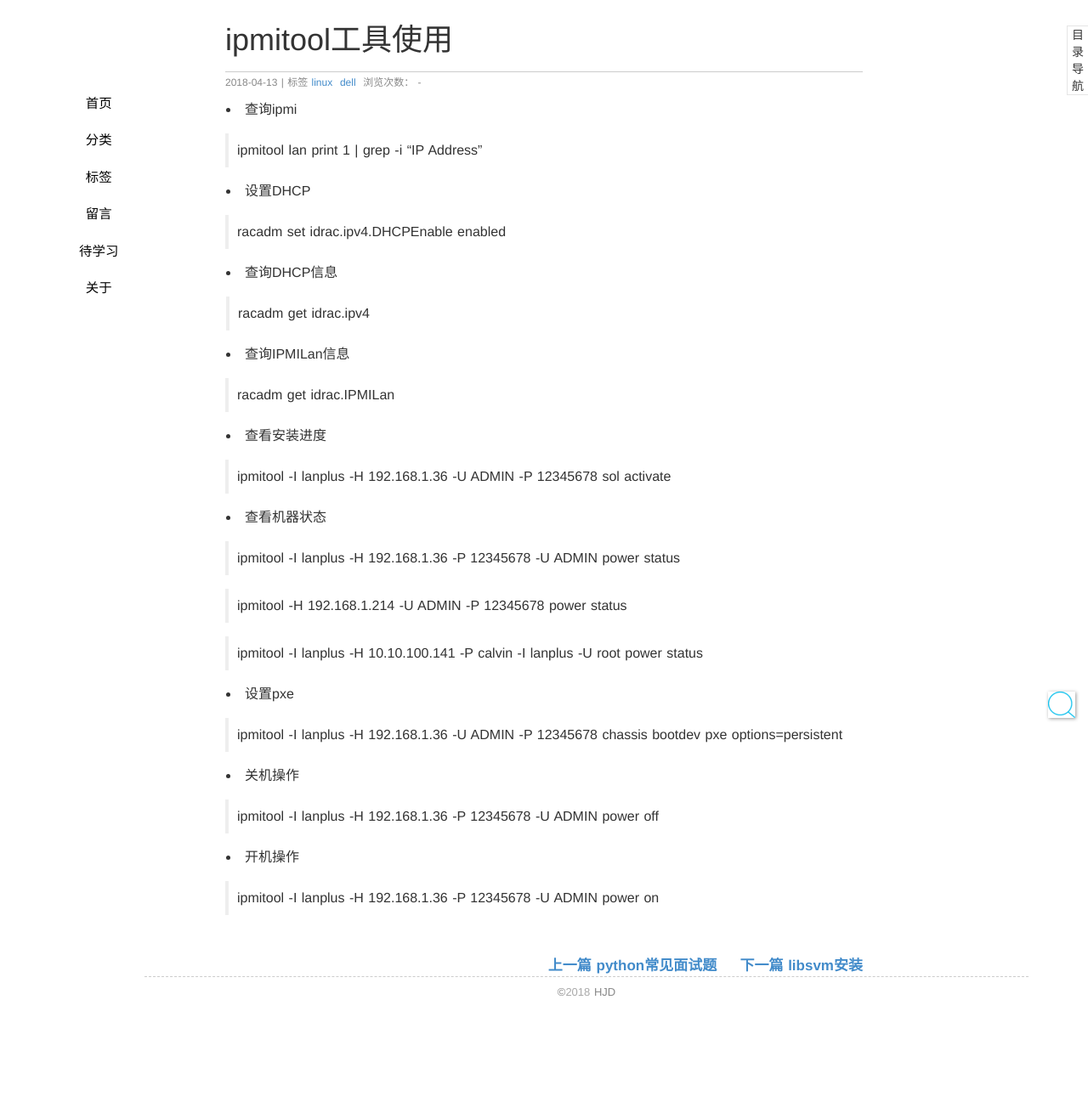
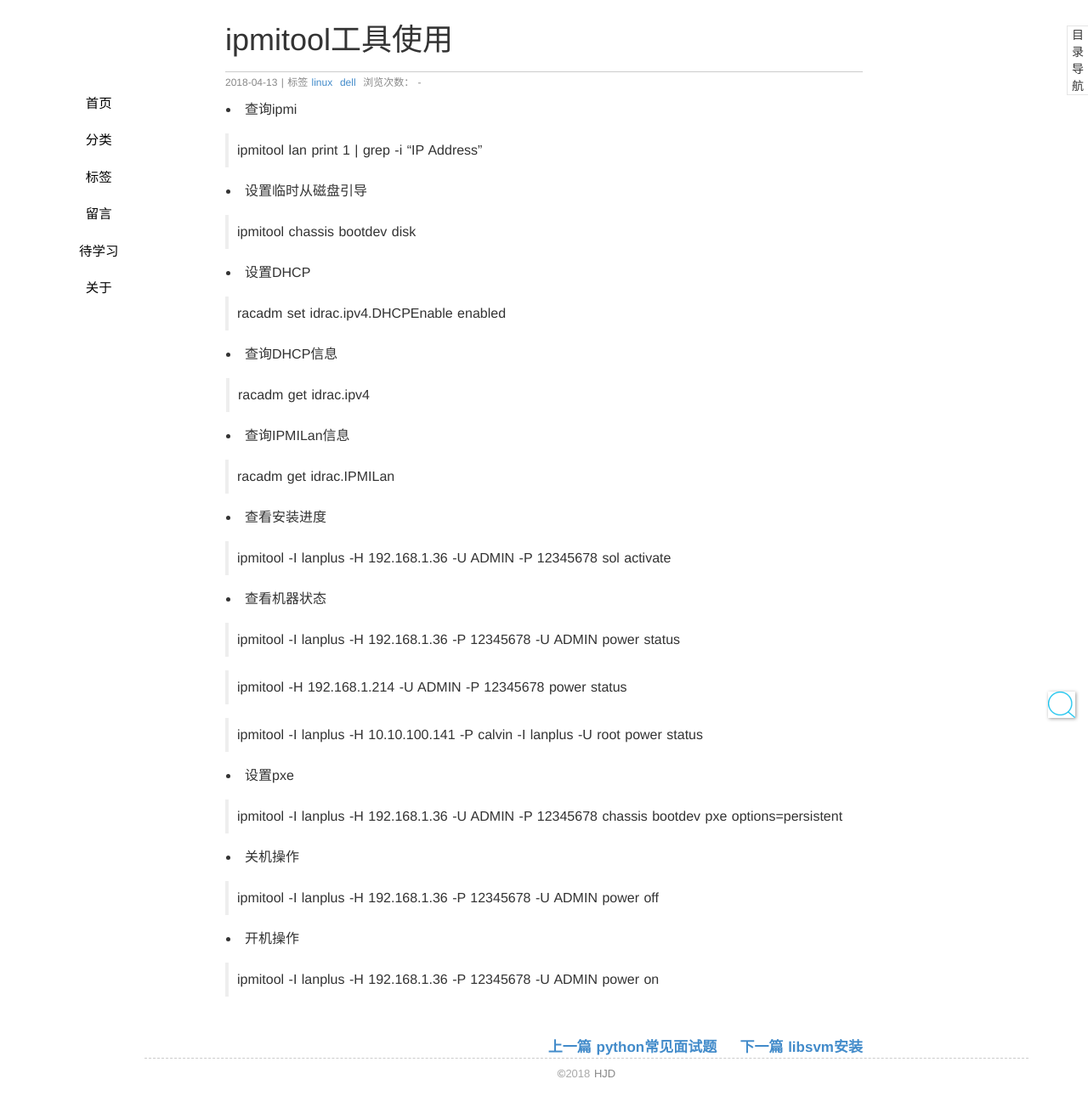
Before and after one commit to seekplum/seekplum.github.io, a Jekyll site: the page built from _posts/2018-04-13-ipmitool.md, in a window 1280 px wide. Shown: the whole page at 85% size. Built offline with Jekyll 4.4.1, drawn with Linux system fonts in a browser that asks for light colours; Markdown is read by kramdown in place of the engine named in the settings; comment, search, counter and statistics services are not loaded; before the commit the page ends 1194 px from its top, so only the background shows below that.

Commit message:
设置临时从磁盘引导

```diff
--- a/_posts/2018-04-13-ipmitool.md
+++ b/_posts/2018-04-13-ipmitool.md
@@ -7,6 +7,10 @@ thread: linuxdell
 * 查询ipmi
 
 > ipmitool lan print 1 \| grep -i "IP Address"
+
+* 设置临时从磁盘引导
+
+> ipmitool chassis bootdev disk
 
 * 设置DHCP
 
```
